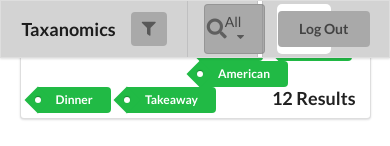
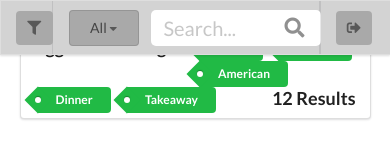
Before and after one commit to dave-light/Taxonomic-System, a plain HTML site: page index.html in a window 390 px wide. Both pictures are taken after a click on the button "Log in". Shown: the top 146 px of the page. Drawn offline with nearby package versions, Linux system fonts and the light colour scheme.

Commit message:
fix responsive

```diff
--- a/css/styles.css
+++ b/css/styles.css
@@ -1,7 +1,9 @@
+
+
 #search-bar {
-  width: calc(100vw - 320px);
+  width: calc(100vw - 123px);
   background-color: lightgrey;
-
+  padding-right: 0px;
 }
 
 #search-input {
@@ -54,15 +56,21 @@
 #logo-logged-in{
 background-color: lightgrey;
 border-radius: 0px;
+padding-right: 0px;
+padding-left: 0px
 }
+
 
 #logout-button{
   background-color: darkgrey !important;
+  font-size: 14px;
+  padding: 10px !important;
 }
 
 #logout-button-surrounding{
   background-color: lightgrey !important;
 }
+
 
 #search-choice-button{
   background-color: darkgrey !important;
@@ -80,3 +88,21 @@ border-radius: 0px;
   padding: 15px 5px 5px 5px !important;
   margin-bottom: 30px;
 }
+
+#search-choice-button{
+  min-width: 70px !important;
+  padding-left: 5px;
+  padding-right: 5px;
+  text-align: center !important;
+}
+
+@media screen and (max-width:653px) {
+  #search-bar {
+    max-width: calc(100vw - 123px);
+  }
+  #search-input{
+    padding-right: 0px !important;
+    max-width: calc(100vw - 220px) !important;
+  }
+
+}
--- a/index.html
+++ b/index.html
@@ -22,17 +22,16 @@
   <div id="loggedIn">
     <div class="ui menu search fixed">
       <div class="ui medium header item bin" id="logo-logged-in">
-            Taxanomics
         <button class="ui button" id="filter-button">
           <i class="filter icon" style="margin: 0px;"></i>
         </button>
       </div>
-            <div class="menu">
+      <div class="menu" id="menu_id">
         <div class="item" id="search-bar">
           <div class="ui transparent huge icon input">
             <div class="ui basic floating dropdown button" id="search-choice-button">
               <div id="dropdown-text" class="text">All</div>
-                    <i class="dropdown icon"></i>
+              <i class="dropdown icon" style="margin: 0px;"></i>
               <div class="menu">
                 <div class="item">All</div>
                 <div class="item">Items</div>
@@ -47,7 +46,7 @@
       <div class="right menu" id="logout-button-surrounding">
         <div class="item">
           <div class="ui transparent big icon input">
-                        <button class="ui button" id="logout-button">Log Out</button>
+            <button class="ui button" id="logout-button"><i class="sign-out icon" style="margin: 0px;"></i></button>
 
             <!--confirmation box -->
             <div class="ui basic modal">
```
Also changed, not shown: js/scripts.js (+25 -25 lines). Lines whose indentation alone changed are shown as unchanged.
